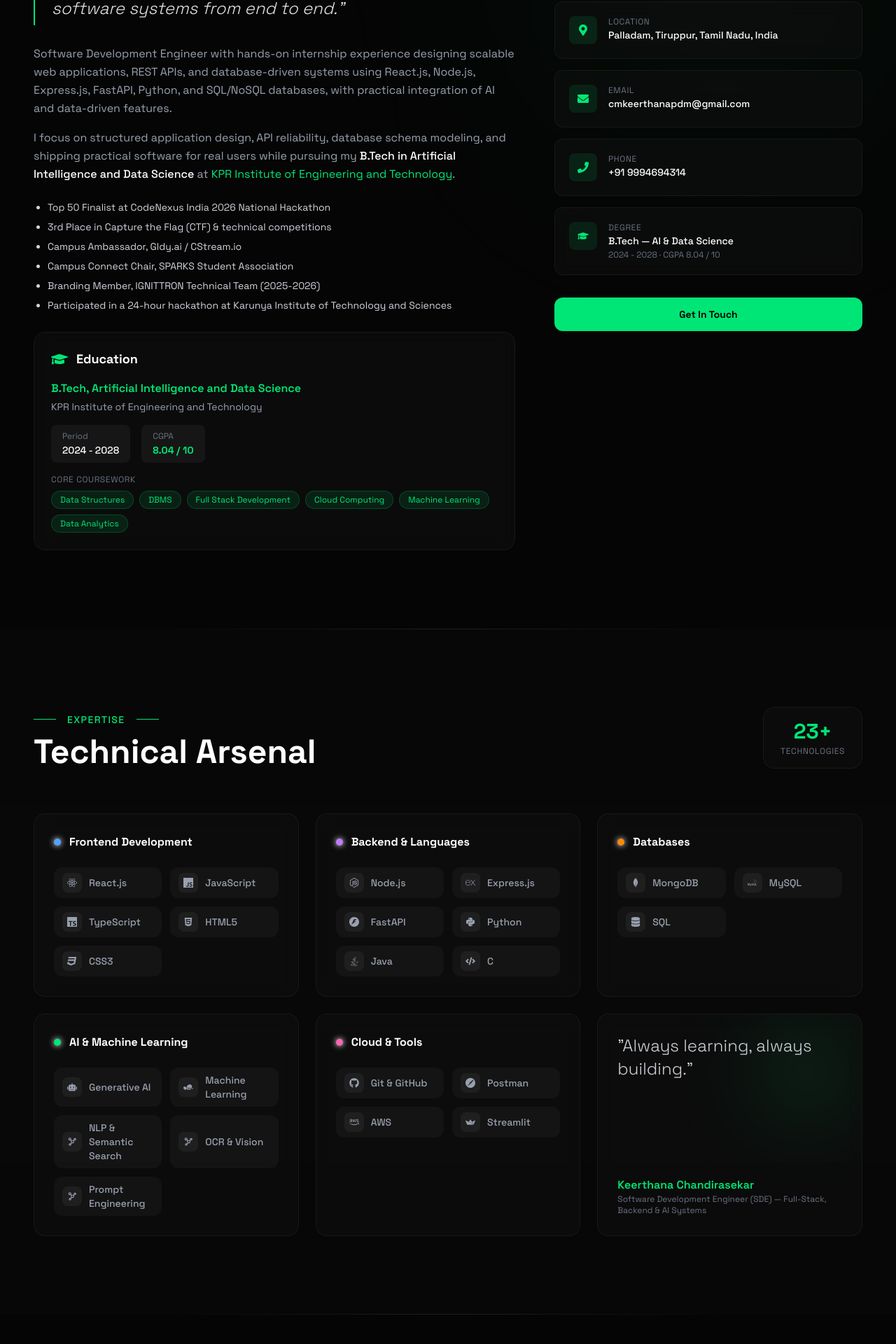
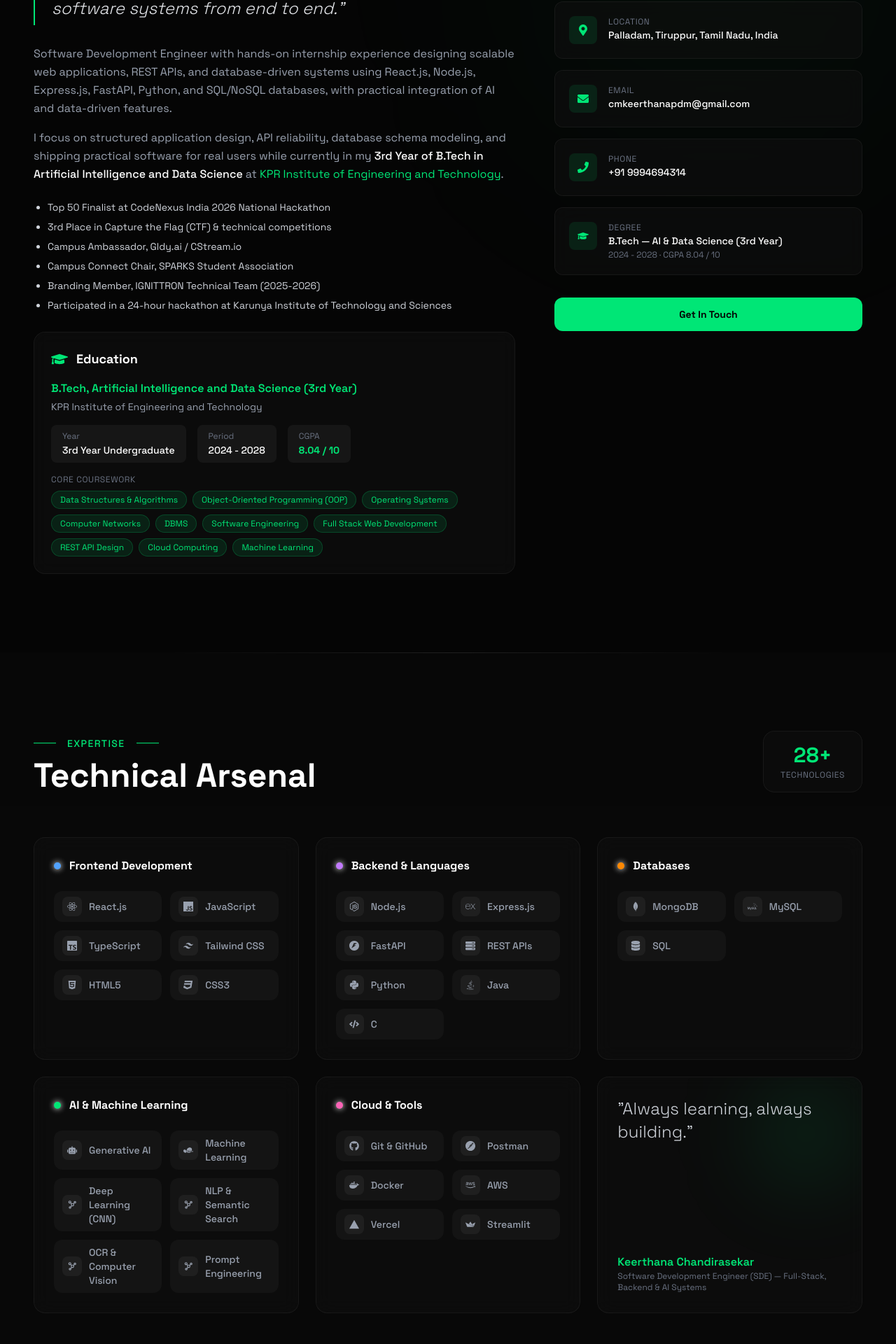
Before and after one commit to cmkeerthz/Portfolio, a React (Vite) app: page / in a window 1280 px wide. Shown: the part 1135-3055 px from the top of the page at 70% size. Built offline with nearby package versions, Linux system fonts and the light colour scheme.

Commit message:
feat: add 3rd year status, SDE coursework, and expanded technical skills

```diff
--- a/src/data/resume.js
+++ b/src/data/resume.js
@@ -1,5 +1,5 @@
-import { FaReact, FaNodeJs, FaPython, FaJava, FaAws, FaGithub, FaDatabase, FaHtml5, FaCss3, FaRobot, FaCode } from 'react-icons/fa';
-import { SiJavascript, SiExpress, SiFastapi, SiMongodb, SiMysql, SiPostman, SiStreamlit, SiScikitlearn, SiTypescript } from 'react-icons/si';
+import { FaReact, FaNodeJs, FaPython, FaJava, FaAws, FaGithub, FaDatabase, FaHtml5, FaCss3, FaRobot, FaCode, FaDocker, FaServer } from 'react-icons/fa';
+import { SiJavascript, SiExpress, SiFastapi, SiMongodb, SiMysql, SiPostman, SiStreamlit, SiScikitlearn, SiTypescript, SiTailwindcss, SiVercel } from 'react-icons/si';
 import { BiNetworkChart } from 'react-icons/bi';
 
 export const resumeData = {
@@ -18,6 +18,7 @@ export const resumeData = {
       { name: "React.js", icon: FaReact },
       { name: "JavaScript", icon: SiJavascript },
       { name: "TypeScript", icon: SiTypescript },
+      { name: "Tailwind CSS", icon: SiTailwindcss },
       { name: "HTML5", icon: FaHtml5 },
       { name: "CSS3", icon: FaCss3 }
     ],
@@ -25,6 +26,7 @@ export const resumeData = {
       { name: "Node.js", icon: FaNodeJs },
       { name: "Express.js", icon: SiExpress },
       { name: "FastAPI", icon: SiFastapi },
+      { name: "REST APIs", icon: FaServer },
       { name: "Python", icon: FaPython },
       { name: "Java", icon: FaJava },
       { name: "C", icon: FaCode }
@@ -37,14 +39,17 @@ export const resumeData = {
     ai: [
       { name: "Generative AI", icon: FaRobot },
       { name: "Machine Learning", icon: SiScikitlearn },
+      { name: "Deep Learning (CNN)", icon: BiNetworkChart },
       { name: "NLP & Semantic Search", icon: BiNetworkChart },
-      { name: "OCR & Vision", icon: BiNetworkChart },
+      { name: "OCR & Computer Vision", icon: BiNetworkChart },
       { name: "Prompt Engineering", icon: BiNetworkChart }
     ],
     tools: [
       { name: "Git & GitHub", icon: FaGithub },
       { name: "Postman", icon: SiPostman },
+      { name: "Docker", icon: FaDocker },
       { name: "AWS", icon: FaAws },
+      { name: "Vercel", icon: SiVercel },
       { name: "Streamlit", icon: SiStreamlit }
     ]
   },
@@ -128,11 +133,12 @@ export const resumeData = {
   ],
   education: [
     {
-      degree: "B.Tech, Artificial Intelligence and Data Science",
+      degree: "B.Tech, Artificial Intelligence and Data Science (3rd Year)",
       institution: "KPR Institute of Engineering and Technology",
       period: "2024 - 2028",
+      yearStatus: "3rd Year Undergraduate",
       cgpa: "8.04 / 10",
-      coursework: "Data Structures, DBMS, Full Stack Development, Cloud Computing, Machine Learning, Data Analytics"
+      coursework: "Data Structures & Algorithms, Object-Oriented Programming (OOP), Operating Systems, Computer Networks, DBMS, Software Engineering, Full Stack Web Development, REST API Design, Cloud Computing, Machine Learning"
     }
   ],
   certifications: [
--- a/src/sections/About.jsx
+++ b/src/sections/About.jsx
@@ -59,8 +59,8 @@ export const About = () => {
             <div className="space-y-4 text-gray-400 text-base leading-relaxed">
               <p>{personal.bio}</p>
               <p>
-                I focus on structured application design, API reliability, database schema modeling, and shipping practical software for real users while pursuing my{' '}
-                <span className="text-white font-medium">B.Tech in Artificial Intelligence and Data Science</span> at{' '}
+                I focus on structured application design, API reliability, database schema modeling, and shipping practical software for real users while currently in my{' '}
+                <span className="text-white font-medium">3rd Year of B.Tech in Artificial Intelligence and Data Science</span> at{' '}
                 <span className="text-accent">{education[0].institution}</span>.
               </p>
               <ul className="space-y-2 pt-2 text-sm text-gray-300 list-disc pl-5">
@@ -78,6 +78,10 @@ export const About = () => {
               <p className="text-accent font-semibold">{education[0].degree}</p>
               <p className="text-gray-400 text-sm mt-1">{education[0].institution}</p>
               <div className="flex flex-wrap gap-4 mt-4">
+                <div className="bg-white/5 rounded-lg px-4 py-2">
+                  <p className="text-xs text-gray-500 mb-0.5">Year</p>
+                  <p className="text-white text-sm font-medium">{education[0].yearStatus}</p>
+                </div>
                 <div className="bg-white/5 rounded-lg px-4 py-2">
                   <p className="text-xs text-gray-500 mb-0.5">Period</p>
                   <p className="text-white text-sm font-medium">{education[0].period}</p>
@@ -115,7 +119,7 @@ export const About = () => {
             <InfoCard
               icon={FaGraduationCap}
               label="Degree"
-              value="B.Tech — AI & Data Science"
+              value="B.Tech — AI & Data Science (3rd Year)"
               sub={`${education[0].period} · CGPA ${education[0].cgpa}`}
             />
 
```
